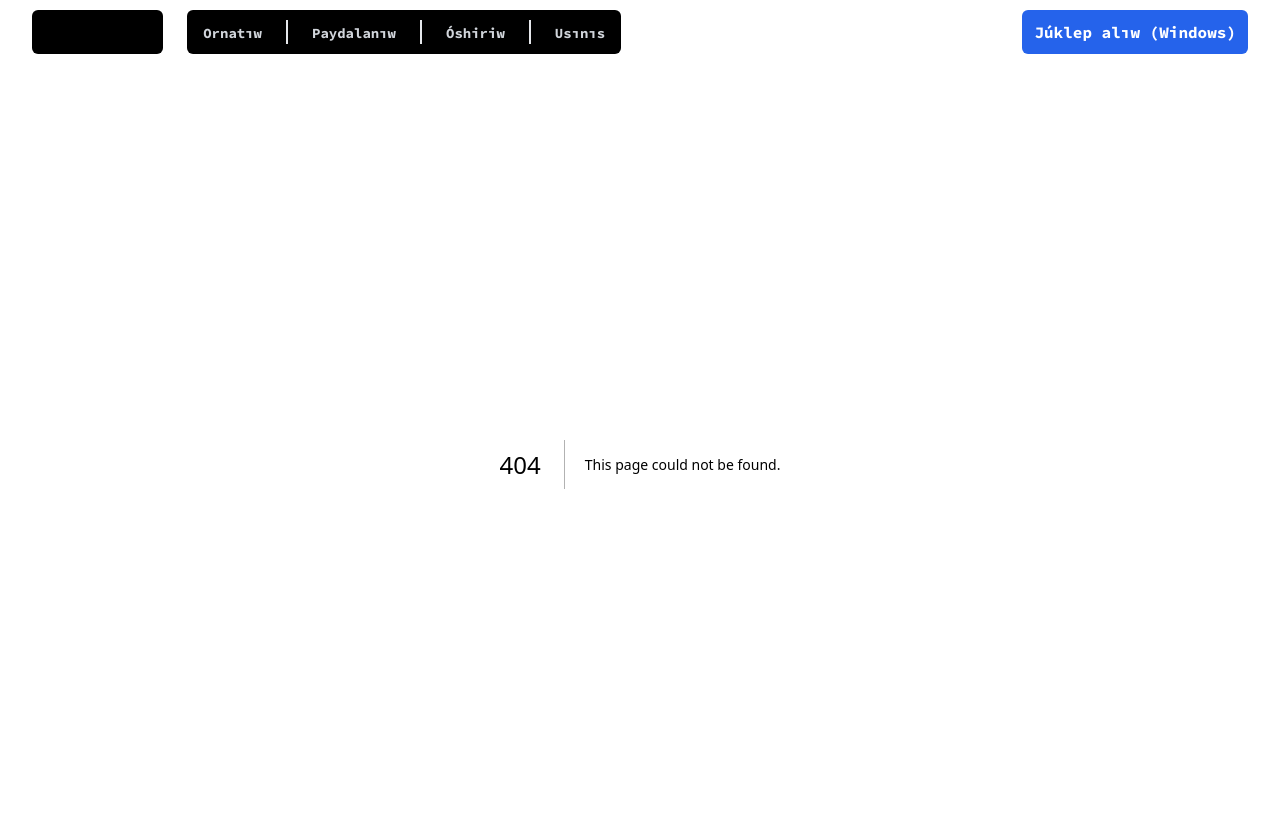
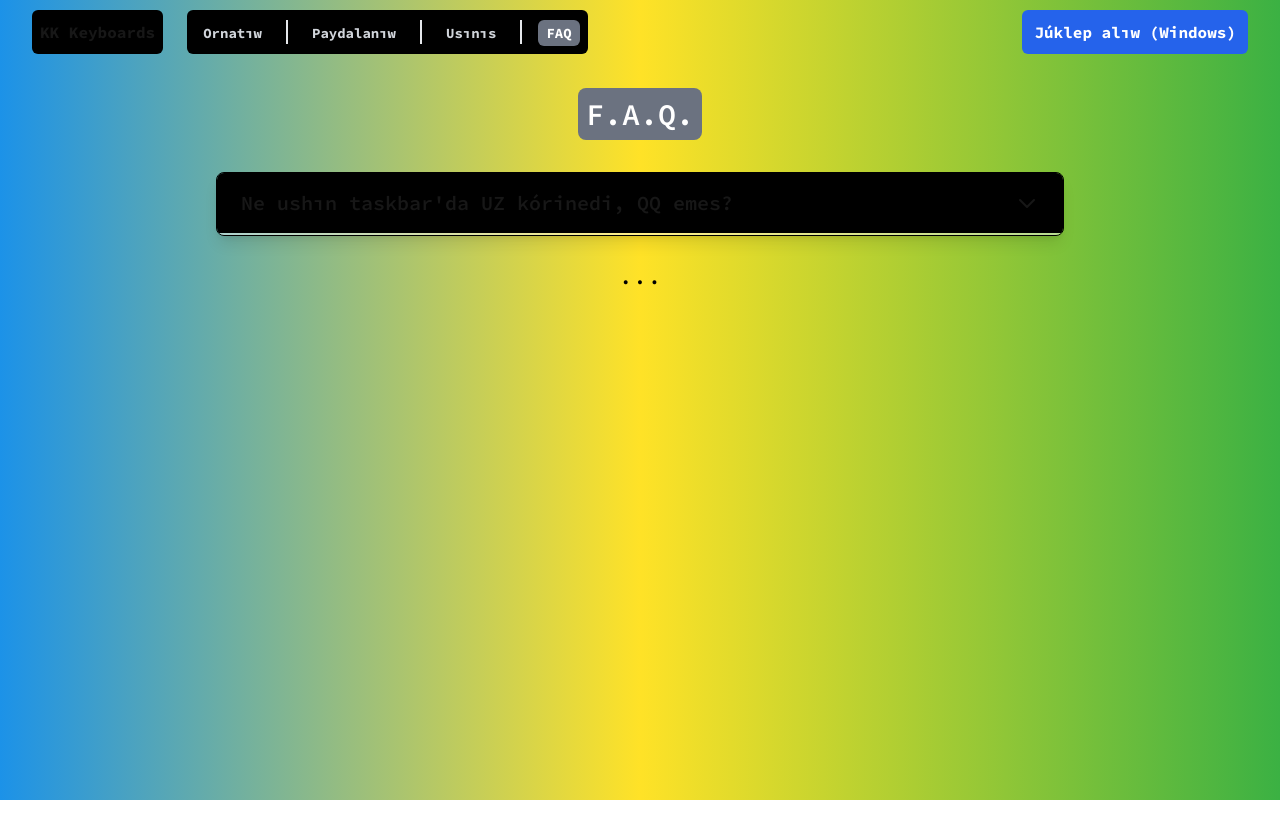
Before and after one commit to uabdirasul/qarakey, a Next.js app: page /faq in a window 1280 px wide. Before the commit this address had no page. Shown: the top 838 px of the page. After the commit the page ends 800 px from the top, so only its background shows below. Built offline with nearby package versions, Linux system fonts and the light colour scheme.

Commit message:
add faq instead of delete

```diff
--- a/app/delete/page.tsx
+++ /dev/null
@@ -1,7 +0,0 @@
-import Delete from "@/components/Delete";
-
-const page = () => {
-  return <Delete />;
-};
-
-export default page;
--- /dev/null
+++ b/app/faq/page.tsx
@@ -0,0 +1,7 @@
+import FAQ from "@/components/Delete";
+
+const page = () => {
+  return <FAQ />;
+};
+
+export default page;
--- a/components/Delete.tsx
+++ b/components/Delete.tsx
@@ -1,9 +1,68 @@
-const Delete = () => {
+"use client";
+
+import { useState } from "react";
+
+const FAQ = () => {
+  const [openIndex, setOpenIndex] = useState<number | null>(null);
+
+  const faqs = [
+    {
+      question: "Ne ushın taskbar'da UZ kórinedi, QQ emes?",
+      answer:
+        "Sebebi, Qaraqalpaqstannıń LOCALENAME hám LOCALEID'si joq, sonlıqtan UZ saylanǵan."
+    }
+  ];
+
+  const toggleOpen = (index: number) => {
+    setOpenIndex(openIndex === index ? null : index);
+  };
+
   return (
-    <div id="delete" className="h-[40rem] bg-red-800">
-      How to Delete
+    <div className="max-w-4xl mx-auto p-6 text-center">
+      <h2 className="text-3xl font-semibold mb-8 text-white bg-gray-500 inline-block rounded-lg p-2">
+        F.A.Q.
+      </h2>
+      <div className="space-y-4">
+        {faqs.map((faq, index) => (
+          <div
+            key={index}
+            className="border border-black rounded-lg overflow-hidden shadow-lg"
+          >
+            <div
+              onClick={() => toggleOpen(index)}
+              className="bg-black px-6 py-4 cursor-pointer flex justify-between items-center"
+            >
+              <h3 className="text-xl font-semibold">{faq.question}</h3>
+              <svg
+                className={`w-6 h-6 transform transition-transform duration-300 ${
+                  openIndex === index ? "rotate-180" : ""
+                }`}
+                xmlns="http://www.w3.org/2000/svg"
+                fill="none"
+                viewBox="0 0 24 24"
+                stroke="currentColor"
+              >
+                <path
+                  strokeLinecap="round"
+                  strokeLinejoin="round"
+                  strokeWidth="2"
+                  d="M19 9l-7 7-7-7"
+                />
+              </svg>
+            </div>
+            <div
+              className={`overflow-hidden transition-max-height duration-300 ease-linear bg-white/20 bg-gradient-to-tr from-gray-800/50 to-gray-800/50 border border-white/30 ${
+                openIndex === index ? "max-h-96" : "max-h-0"
+              }`}
+            >
+              <p className="p-6 text-white text-left">{faq.answer}</p>
+            </div>
+          </div>
+        ))}
+        <p className="text-black text-2xl pt-2">...</p>
+      </div>
     </div>
   );
 };
 
-export default Delete;
+export default FAQ;
--- a/constants/Links.ts
+++ b/constants/Links.ts
@@ -8,11 +8,11 @@ export const LINKS = [
     href: "/use"
   },
   {
-    name: "Óshiriw",
-    href: "/delete"
+    name: "Usınıs",
+    href: "/suggestion"
   },
   {
-    name: "Usınıs",
-    href: "/suggestion"
+    name: "FAQ",
+    href: "/faq"
   }
 ];
```
